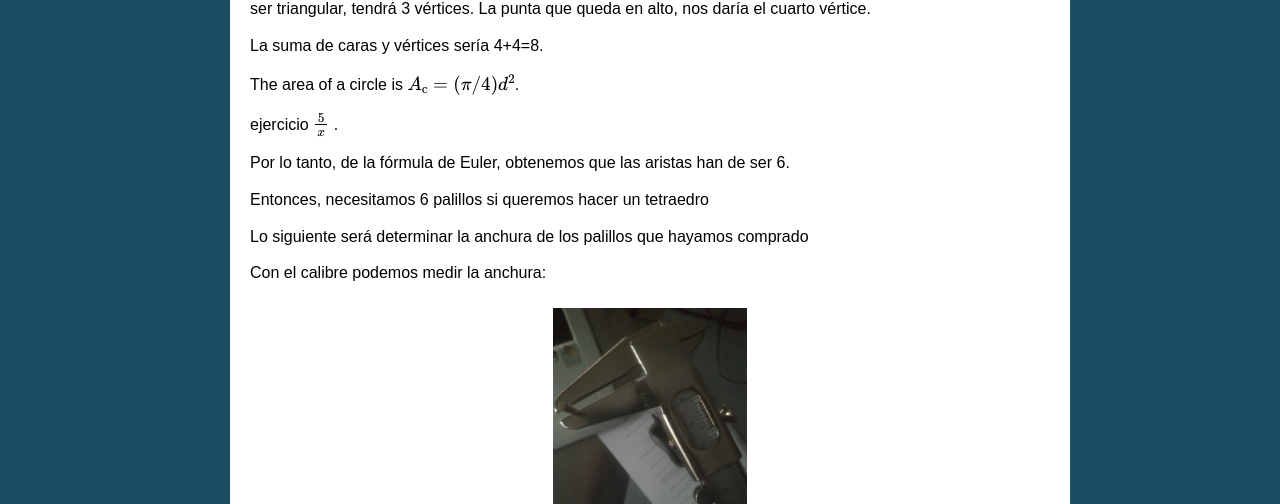
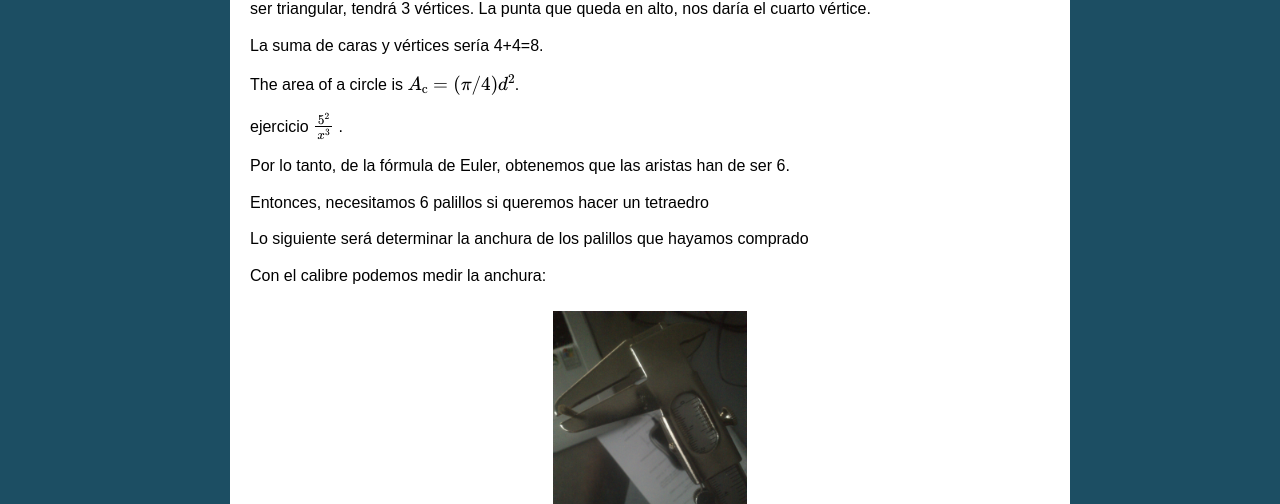
Before and after one commit to es3a10/aula_creativa, a Sphinx documentation site: the page built from docs/geometria.rst, in a window 1280 px wide and 900 px high. Shown: the part 396-900 px from the top of the window. Built offline with Sphinx 7.4.7, drawn with Linux system fonts in a browser that asks for light colours.

Commit message:
prueba latex

```diff
--- a/docs/geometria.rst
+++ b/docs/geometria.rst
@@ -21,7 +21,7 @@ La suma de caras y vértices sería 4+4=8.
 
 The area of a circle is :math:`A_\text{c} = (\pi/4) d^2`.
 
-ejercicio :math:`\frac{5}{x}`  .
+ejercicio :math:`\frac{5^2}{x^3}`  .
 
 Por lo tanto, de la fórmula de Euler, obtenemos que las aristas han de ser 6.
 
```
